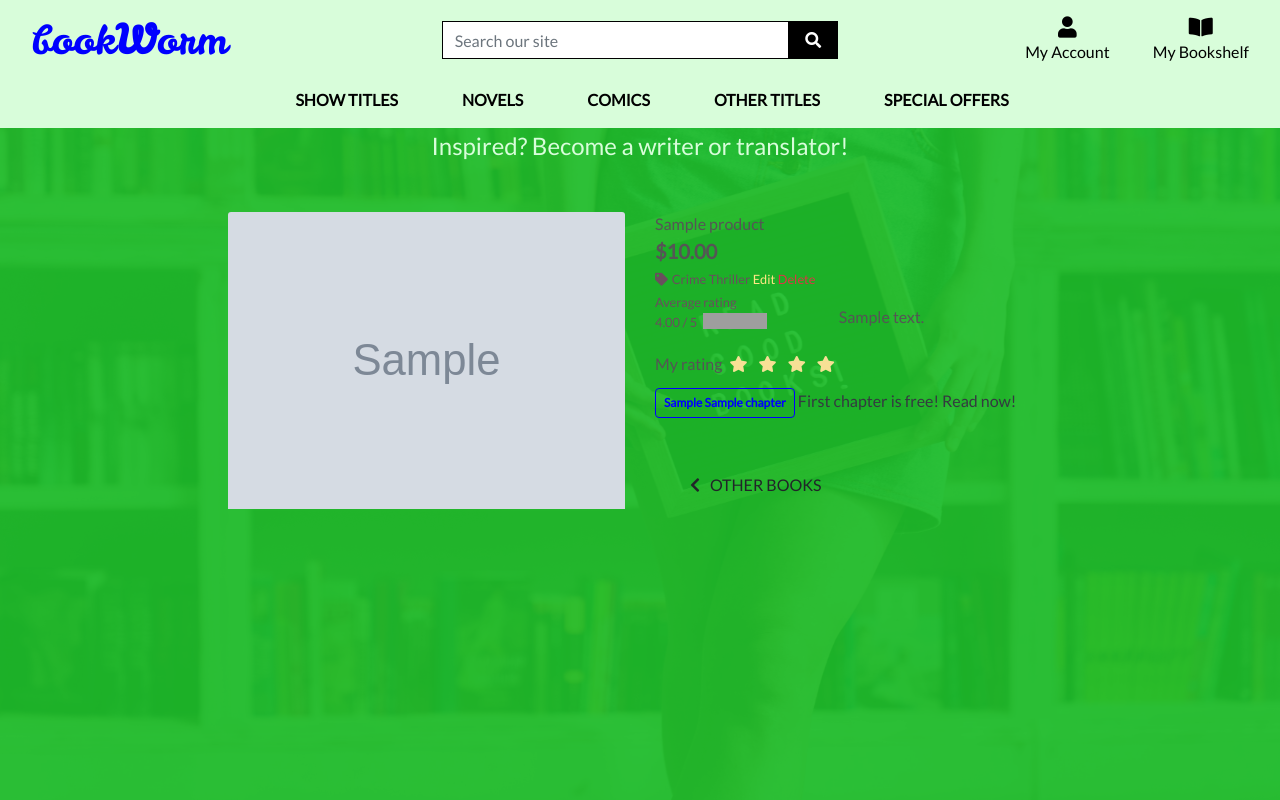
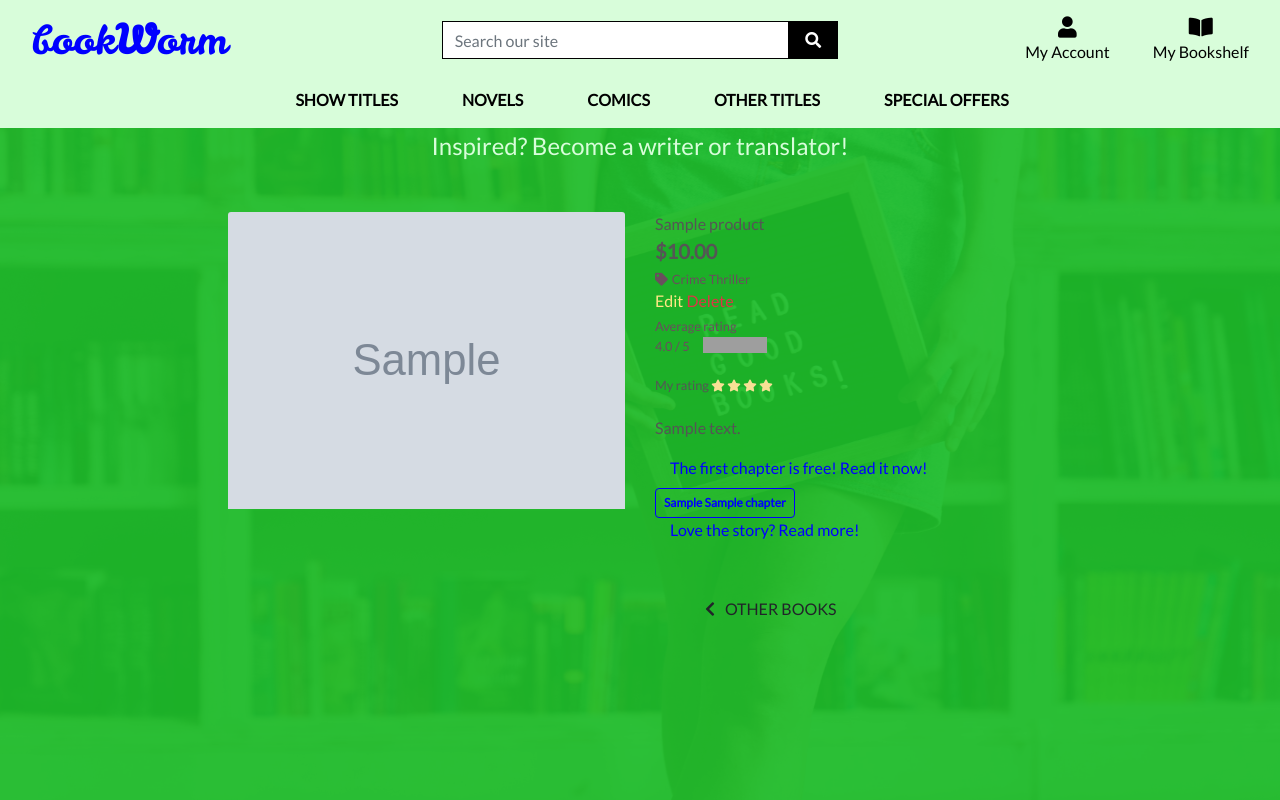
Before and after one commit to SingeRoi/bookWorm_ms4, a Django app: page /products/1/ in a window 1280 px wide. Run offline with Django 3.2, Linux system fonts and the light colour scheme; a user stored in the database is signed in; data comes from the database, SQL or seed files in the repository; tables that the repository leaves empty hold one stand-in row (values such as "Sample post"); grey boxes marked "Sample" are stand-in pictures; parts of the project's set-up code (start-up, migrations or seed data) failed here and were passed over; some libraries are stand-ins or nearby versions; grey boxes are pictures that could not be loaded.

Commit message:
product detail.html; fixed buy chapter; update.js, chapter.js, rating.js

```diff
--- a/bookCoins/templates/bookCoins/topup_coins.html
+++ b/bookCoins/templates/bookCoins/topup_coins.html
@@ -115,4 +115,5 @@
 {{ stripe_public_key|json_script:"id_stripe_public_key" }}
 {{ client_secret|json_script:"id_client_secret" }}
 <script src="{% static 'bookCoins/js/stripe_elements.js' %}"></script>
+<script src="{% static 'bookCoins/js/update.js' %}"></script>
 {% endblock %}
--- a/bookWorm/settings.py
+++ b/bookWorm/settings.py
@@ -45,13 +45,12 @@
     'home',
     'products',
     'django_extensions',
-    # 'bag',
     'profiles',
     'bookCoins',
-    'mathfilters',
 
     # Other
     'crispy_forms',
+    'mathfilters',
 ]
 
 MIDDLEWARE = [
--- a/products/static/chapters/js/chapter.js
+++ b/products/static/chapters/js/chapter.js
@@ -1,4 +1,7 @@
-
+/*
+    Changes the border color of chapter spans from dark to warning.
+    Attaches a modal to each chapter span.
+*/
 
 var links = document.getElementsByClassName("chaptergroup");
 
--- a/products/static/chapters/js/rating.js
+++ b/products/static/chapters/js/rating.js
@@ -1,12 +1,10 @@
-
+/*
+   Attaches or removes amber-text class.
+   Submit form info.
+*/
 var $stars;
 
 jQuery(document).ready(function ($) {
-
-    // Custom whitelist to allow for using HTML tags in popover content
-    var myDefaultWhiteList = $.fn.tooltip.Constructor.Default.whiteList
-    myDefaultWhiteList.textarea = [];
-    myDefaultWhiteList.button = [];
 
     $stars = $('.rate-popover');
 
@@ -26,20 +24,12 @@
         $stars.removeClass('amber-text');
     }
 
-    $stars.on('click', function () {
-        $stars.popover('hide');
-    });
-
-    // Submit, you can add some extra custom code here
-    // ex. to send the information to the server
+    // Submit, sends the information to the server
     $('#rateMe').on('click', function() {
-
         var yeslen = document.getElementsByClassName("amber-text").length;
         var starinput = document.getElementById("starinput");
         starinput.setAttribute("value", yeslen);
         $("#rating-form").submit();
     });
 
-
-
 });
--- a/products/templates/products/product_detail.html
+++ b/products/templates/products/product_detail.html
@@ -35,16 +35,17 @@
                     <a class="text-muted" href="{% url 'products' %}?category={{ product.category.name }}">
                         <i class="fas fa-tag mr-1"></i>{{ product.category.friendly_name }}
                     </a>
+                </p>
                 <!-- Allow superuser to edit/delete products -->
                     {% if request.user.is_superuser %}
                     <a class="font-crayola" href="{% url 'edit_product' product.id %}">Edit</a>
                     <a class="text-danger" href="{% url 'delete_product' product.id %}">Delete</a>
                     {% endif %}
-                </p>
                 {% endif %}
                 <div class="col" id="ratings">
                     <div class="row">
                         {% if product.rating %}
+                        <div class="star-ratings-css">
                             <div class="star-ratings-css">
                                 <div id="outer">
                                     <small class="text-muted">Average rating <div>{{ product.rating }} / 5 <div id="inner" style="--width:{{ product.rating }}rem"></div> <div class="rating-text"></div></div></small>
@@ -53,40 +54,45 @@
                                 </div>
                             </div>
                         {% endif %}
-                    </div>
 
                     <!-- user rating product -->
                     {% if request.user.is_authenticated %}
                         {% if ratingLoopTimes == 0 %}
+                            <small class="my-rating-small">
                                 <form class="form update-form" id="rating-form" action="{% url 'rate_product' product.id %}" method="POST">
                                     {% csrf_token %}
                                     <div class="form-group">
                                         <div class="rating-input input-group">
                                                     <span id="rateMe"> My rating
-                                                  <i class="fas fa-star py-2 px-1 rate-popover" data-index="0" data-html="true" data-toggle="popover" data-placement="top" title="Very bad"></i>
-                                                  <i class="fas fa-star py-2 px-1 rate-popover" data-index="1" data-html="true" data-toggle="popover" data-placement="top" title="Poor"></i>
-                                                  <i class="fas fa-star py-2 px-1 rate-popover" data-index="2" data-html="true" data-toggle="popover" data-placement="top" title="OK"></i>
-                                                  <i class="fas fa-star py-2 px-1 rate-popover" data-index="3" data-html="true" data-toggle="popover" data-placement="top" title="Good"></i>
-                                                  <i class="fas fa-star py-2 px-1 rate-popover" data-index="4" data-html="true" data-toggle="popover" data-placement="top" title="Excellent"></i>
+                                                      <i class="fas fa-star py-2 px-0 rate-popover" data-index="0" data-html="true" data-toggle="popover" data-placement="top" title="Very bad"></i>
+                                                      <i class="fas fa-star py-2 px-0 rate-popover" data-index="1" data-html="true" data-toggle="popover" data-placement="top" title="Poor"></i>
+                                                      <i class="fas fa-star py-2 px-0 rate-popover" data-index="2" data-html="true" data-toggle="popover" data-placement="top" title="OK"></i>
+                                                      <i class="fas fa-star py-2 px-0 rate-popover" data-index="3" data-html="true" data-toggle="popover" data-placement="top" title="Good"></i>
+                                                      <i class="fas fa-star py-2 px-0 rate-popover" data-index="4" data-html="true" data-toggle="popover" data-placement="top" title="Excellent"></i>
                                                     </span>
                                             <input type="hidden" name="starinput" id="starinput" value=""/>
                                         </div>
                                     </div>
                                 </form>
                             {% else %}
+                                <small class="my-rating-small">
                                     <span id="rated"> My rating
                                         {% for i in ratingLoopTimes %}
-                                    <i class="fas fa-star py-2 px-1 rate-popover fixed-amber-text" data-index="0" data-html="true" data-toggle="popover" data-placement="top" title="Very bad"></i>
+                                            <i class="fas fa-star py-2 px-0 rate-popover fixed-amber-text" data-index="0" data-html="true" data-toggle="popover" data-placement="top" title="Very bad"></i>
                                         {% endfor %}
                                     </span>
+                                </small>
+                            </small>
                         {% endif %}
                     {% endif %}
                 </div>
 
             <p class="mt-3">{{ product.description }}</p>
             <div class="chapter-badges">
+
                 {% for chapter in chapters %}
                 {% if forloop.first %}
+                <span class="text-blue">The first chapter is free! Read it now!</span>
                 <div class="row">
                     <a class="" href="{% url 'chapter' product.id chapter.id %}">
                         {% if chapter.chapter == chapter.name %}
@@ -94,9 +100,9 @@
                         {% else %}
                         <span class="p-2 mt-2 badge badge-blue text-black rounded-5 border border-primary">{{ chapter.chapter }} {{ chapter.name }}</span>
                         {% endif %}
-                            <span class="text-dark">First chapter is free! Read now!</span>
                     </a>
                 </div>
+                <span class="text-blue">Love the story? Read more!</span>
                 {% else %}
                 {% if request.user.is_authenticated %}
                 <div class="row">
@@ -126,7 +132,7 @@
                                     <input type="hidden" name="productId" value=""/>
                                     <input type="hidden" name="chapterId" value=""/>
                                 </div>
-                                    <button type="submit" class="btn btn-primary">Buy</button>
+                                <button type="submit" class="btn btn-primary modal-buy-btn">Buy</button>
                             </form>
                             <div class="modal-footer">
                                 <button type="button" class="btn btn-secondary" data-dismiss="modal">Cancel</button>
@@ -147,7 +153,6 @@
                 {% endif %}
                 {% endif%}
                 {% endfor %}
-                </div>
                     <div class="col{% if s %}-12 mt-2{% endif %}">
                         <a href="{% url 'products' %}" class="btn btn-outline-black rounded-0 mt-5">
                         <span class="icon">
@@ -157,6 +162,7 @@
                         </a>
                     </div>
                     <input type="hidden" name="redirect_url" value="{{ request.path }}">
+                </div>
             </div>
         </div>
     </div>
--- a/products/views.py
+++ b/products/views.py
@@ -7,6 +7,7 @@
 from django.db.models.functions import Lower
 from django.core.paginator import Paginator
 from .forms import ProductForm, UserRatingsForm
+from django.db.models import Sum, Count, FloatField
 
 # Create your views here.
 
@@ -74,6 +75,10 @@
         try:
             rating = UserRatings.objects.get(book=product, user=user)
             rating_loop_times = range(1, int(rating.user_rating)+1)
+            old_rating = product.rating
+            book_ratings = UserRatings.objects.filter(book=product).aggregate(Sum('user_rating', output_field=FloatField()))
+            product.rating = (book_ratings['user_rating__sum'] + float(old_rating)) / (UserRatings.objects.filter(book=product).count() + 1)
+            product.save()
         except UserRatings.DoesNotExist:
             rating_loop_times = 0
     else:
--- a/static/css/base.css
+++ b/static/css/base.css
@@ -147,6 +147,20 @@
     border-color: #00f !important;
 }
 
+.badge-blue:hover {
+    color: #D8FDDA !important;
+    background-color: #00f !important;
+    border-color: #00f !important;
+}
+
+.badge-white:hover {
+    background-color: #c1be12 !important;
+    border-color: #c1be12 !important;
+}
+
+.text-blue {
+    color: #00f !important;
+}
 
 /* star ratings display simplified from method 5 from https://stackoverflow.com/questions/39838547/star-shaped-progress-bars-in-css-html-javascript*/
 
@@ -163,19 +177,16 @@
   z-index: 0;
 }
 
-/* styles user-rating popover input from https://mdbootstrap.com/snippets/jquery/bartek-malanowski/451394#css-tab-view */
-/*.rating-input {
-    width: fit-content !important;
-    left: 100px !important;
-}*/
+/* styles user-rating selector input modified from https://mdbootstrap.com/snippets/jquery/bartek-malanowski/451394#css-tab-view */
+
 .rate-popover {
     cursor: pointer;
+    font-size: .75rem !important;
 }
 
 .amber-text {
     color: #f7e095;
 }
-
 
 .fixed-amber-text {
     color: #f7e095;
@@ -245,6 +256,11 @@
     color: #D8FDDA;
 }
 
+.modal-buy-btn {
+    position: relative;
+    top: 55px;
+    left: 15px;
+}
 /* -------------------------------- Media Queries */
 
 /* Slightly larger container on xl screens */
```
Also changed, not shown: bookCoins/static/bookCoins/js/stripe_elements.js (+0 -31 lines), bookCoins/static/bookCoins/js/update.js (added, +34 -0 lines), bookCoins/views.py (+25 -27 lines), jasminetest/test.html (added, +21 -0 lines), jasminetest/test.js (added, +23 -0 lines), profiles/views.py (+0 -18 lines), README.md. Lines whose indentation alone changed are shown as unchanged.
